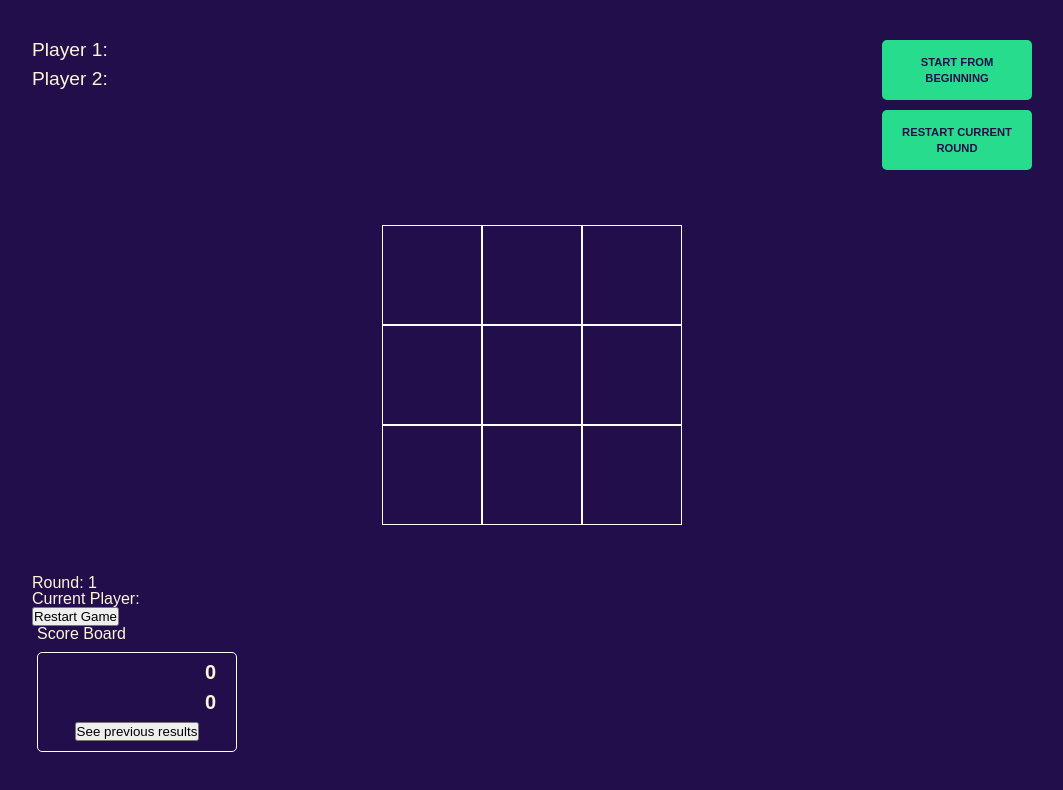
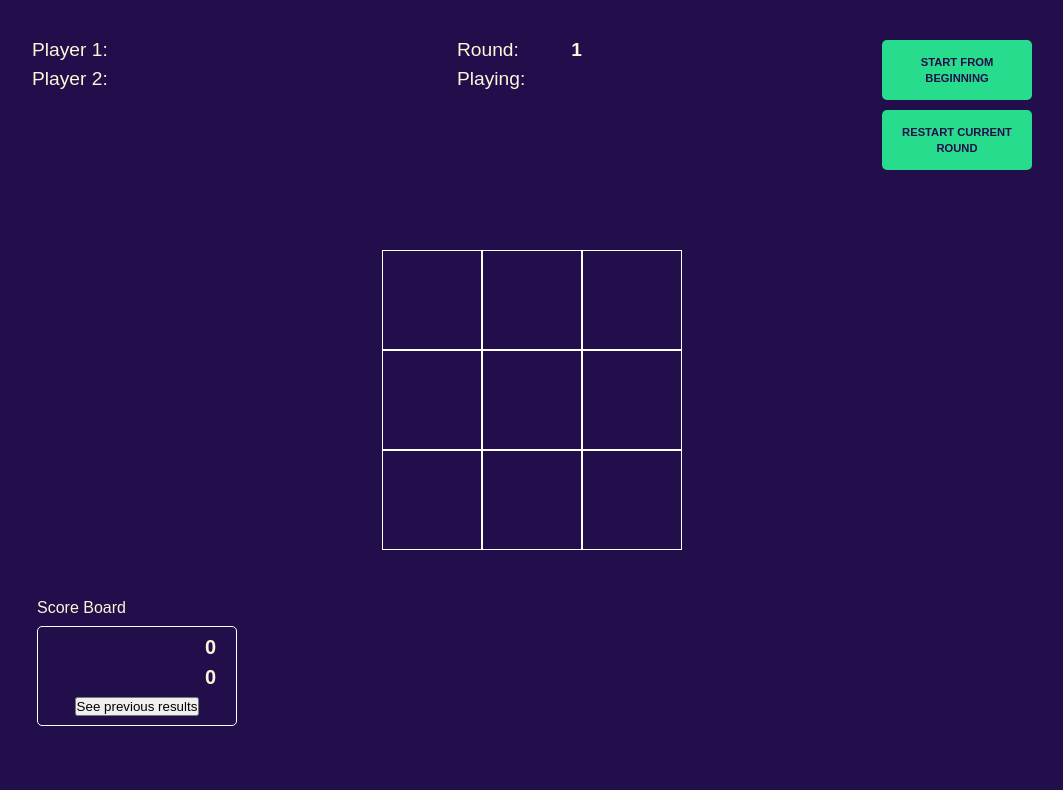
Before and after one commit to javidan-dot-com/game, a Next.js app: page /game in a window 1280 px wide. Shown: the top 790 px of the page, without its empty margins (108-1171 px from the left). Built offline with nearby package versions, Linux system fonts and the light colour scheme; a web font is replaced by a local one.

Commit message:
styling: game-info

```diff
--- a/components/game-board/game-board.tsx
+++ b/components/game-board/game-board.tsx
@@ -1,4 +1,4 @@
-import { useContext, useEffect, useState } from 'react';
+import { useContext, useEffect } from 'react';
 import styles from './game-board.module.scss';
 import { CommonStoreContext } from '@/stores/common.store';
 
@@ -165,23 +165,15 @@ const GameBoard = () => {
             </div>
 
             <div>
-                <h4>Round: {currentGame.round}</h4>
                 {
-                    gameState === EGameStates.PLAYING && (
-                        <h4>Current Player: {currentPlayer === 'X' ? players[0].playerName : players[1].playerName}</h4>
+                    gameState === EGameStates.GAME_OVER && (
+                        <button
+                            onClick={handleRestartGame}
+                        >
+                            Restart Game
+                        </button>
                     )
                 }
-                {
-                    gameState === EGameStates.GAME_OVER && (
-                        <h3>{currentGame.result}</h3>
-                    )
-                }
-
-                <button
-                    onClick={handleRestartGame}
-                >
-                    Restart Game
-                </button>
             </div>
         </div>
     )
--- a/components/player-info/player-info.module.scss
+++ b/components/game-info/game-info.module.scss
@@ -1,23 +1,31 @@
 @import "../../styles/variables.scss";
 
-.player_info {
+.game_info {
     display: flex;
     flex-direction: row;
     gap: 20px;
     justify-content: space-between;
 
-    &__details {
+    &__item {
         display: flex;
         flex-direction: column;
         gap: 10px;
 
-        h3 {
-        font-size: 1.2rem;
-        font-weight: 400;
+        &__text {
+            display: flex;
+            flex-direction: row;
+            justify-content: space-between;
+            align-items: center;
+            min-width: 125px;
 
-            span {
-                font-weight: 600;
-                margin: 0 5px;
+            > :first-child {
+            font-size: 1.2rem;
+            font-weight: 400;
+            }
+
+            > :last-child {
+            font-size: 1.2rem;
+            font-weight: 700;
             }
         }
     }
--- /dev/null
+++ b/components/game-info/game-info.tsx
@@ -0,0 +1,52 @@
+import { CommonStoreContext } from "@/stores/common.store";
+import { useContext } from "react";
+import styles from './game-info.module.scss';
+import { EGameStates } from "../game-board/game-board";
+
+const GameInfo = () => {
+    const { startFresh, resetRound, players, currentGame, currentPlayer, gameState } = useContext(CommonStoreContext);
+    const buttonsText = {
+        startFresh: 'start from beginning',
+        restart: 'restart current round',
+    }
+
+    return (
+        <div className={styles.game_info}>
+            <div className={styles.game_info__item}>
+                <div className={styles.game_info__item__text}>
+                    <h3>Player 1: </h3> <h3>{players[0].playerName}</h3>
+                </div>
+                <div className={styles.game_info__item__text}>
+                    <h3>Player 2: </h3> <h3>{players[1].playerName}</h3>
+                </div>
+            </div>
+
+            <div className={styles.game_info__item}>
+                <div className={styles.game_info__item__text}>
+                    <h3>Round: </h3> <h3>{currentGame.round}</h3>
+
+                </div>
+                <div className={styles.game_info__item__text}>
+                    {
+                        gameState === EGameStates.PLAYING ? (
+                            <>
+                                <h3>Playing: </h3> <h3>{currentPlayer === 'X' ? players[0].playerName : players[1].playerName}</h3>
+                            </>
+                        ) : (
+                            <>
+                                <h3>Winner: </h3> <h3>{currentPlayer === 'X' ? players[0].playerName : players[1].playerName}</h3>
+                            </>
+                        )
+                    }
+                </div>
+            </div>
+
+            <div className={styles.game_info__buttons}>
+                <button onClick={startFresh}>{buttonsText.startFresh.toUpperCase()}</button>
+                <button onClick={resetRound}>{buttonsText.restart.toUpperCase()}</button>
+            </div>
+        </div>
+    )
+}
+
+export default GameInfo;
--- a/components/player-info/player-info.tsx
+++ /dev/null
@@ -1,37 +0,0 @@
-import { CommonStoreContext } from "@/stores/common.store";
-import { useContext } from "react";
-import styles from './player-info.module.scss';
-
-export type TPlayerInfo = {
-    playerName: string,
-    playerId: number,
-    score: number,
-}
-
-interface PlayerInfoProps {
-    players: TPlayerInfo[];
-}
-
-const PlayerInfo = ({ players }: PlayerInfoProps) => {
-    const { startFresh, resetRound } = useContext(CommonStoreContext);
-    const buttonsText = {
-        startFresh: 'start from beginning',
-        restart: 'restart current round',
-    }
-
-    return (
-        <div className={styles.player_info}>
-            <div className={styles.player_info__details}>
-                <h3>Player 1: <span>{players[0].playerName}</span></h3>
-                <h3>Player 2: <span>{players[1].playerName}</span></h3>
-            </div>
-
-            <div className={styles.player_info__buttons}>
-                <button onClick={startFresh}>{buttonsText.startFresh.toUpperCase()}</button>
-                <button onClick={resetRound}>{buttonsText.restart.toUpperCase()}</button>
-            </div>
-        </div>
-    )
-}
-
-export default PlayerInfo;
--- a/components/score-board/score-board.tsx
+++ b/components/score-board/score-board.tsx
@@ -2,7 +2,7 @@ import styles from './score-board.module.scss';
 import { useRouter } from 'next/router';
 import { CommonStoreContext } from '@/stores/common.store';
 import { useContext } from 'react';
-import { TPlayerInfo } from '../player-info/player-info';
+import { TPlayerInfo } from '../game-info/game-info';
 
 const ScoreBoard = () => {
     const route = useRouter();
--- a/pages/game.tsx
+++ b/pages/game.tsx
@@ -4,7 +4,7 @@ import GameBoard from "@/components/game-board/game-board";
 import { useContext, useEffect } from "react";
 import ScoreBoard from "@/components/score-board/score-board";
 import { CommonStoreContext } from "@/stores/common.store";
-import PlayerInfo from "@/components/player-info/player-info";
+import PlayerInfo from "@/components/game-info/game-info";
 
 export type Players = {
     firstPlayer: string,
@@ -31,7 +31,7 @@ const Game = () => {
 
     return (
         <main className={styles.main}>
-            <PlayerInfo players={players} />
+            <PlayerInfo />
 
             <GameBoard />
 
--- a/styles/Home.module.scss
+++ b/styles/Home.module.scss
@@ -29,7 +29,7 @@
         display: flex;
         flex-direction: row;
         align-items: center;
-        gap: 30px;
+        gap: 25px;
         justify-content: center;
         width: 100%;
 
```
Also changed, not shown: pages/index.tsx (+8 -3 lines), stores/common.store.tsx (+6 -1 lines), public/tic-tac-toe_logo.png (renamed from public/tic-tac-toe-logo.png).
